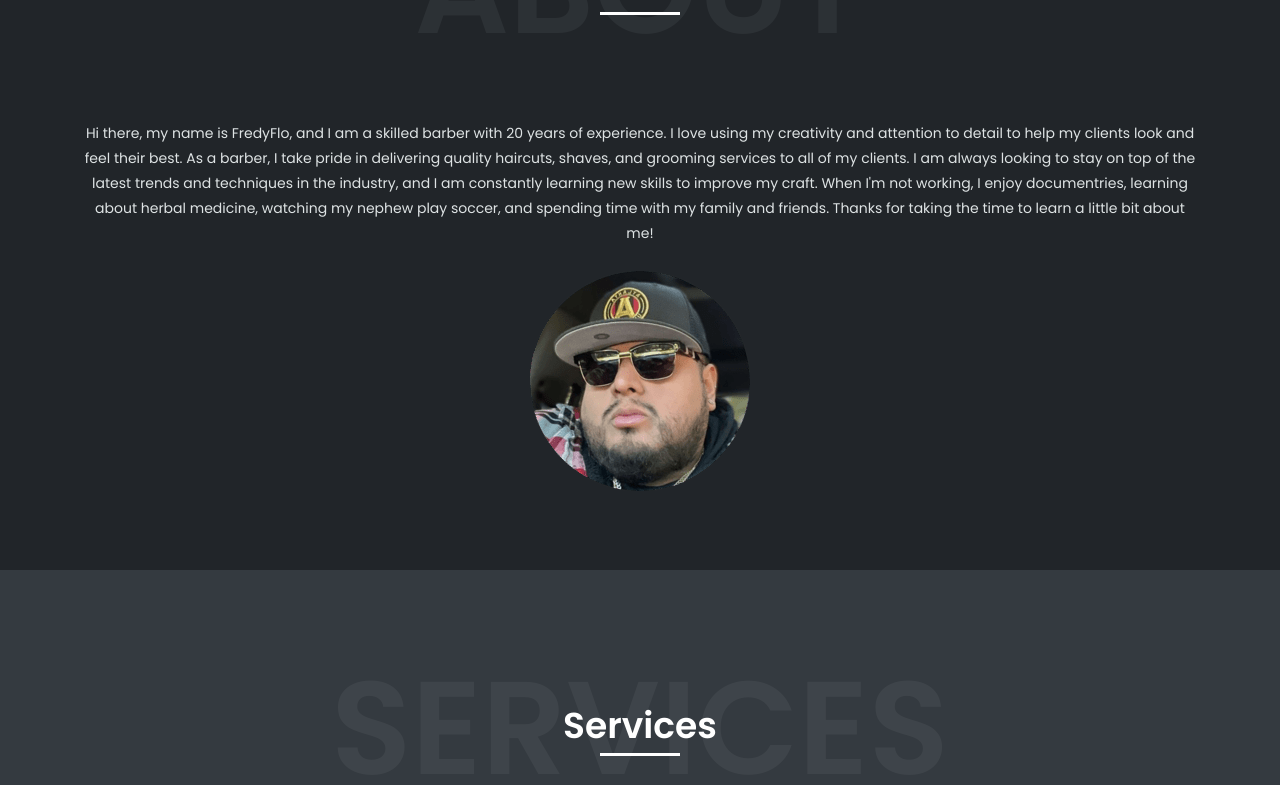
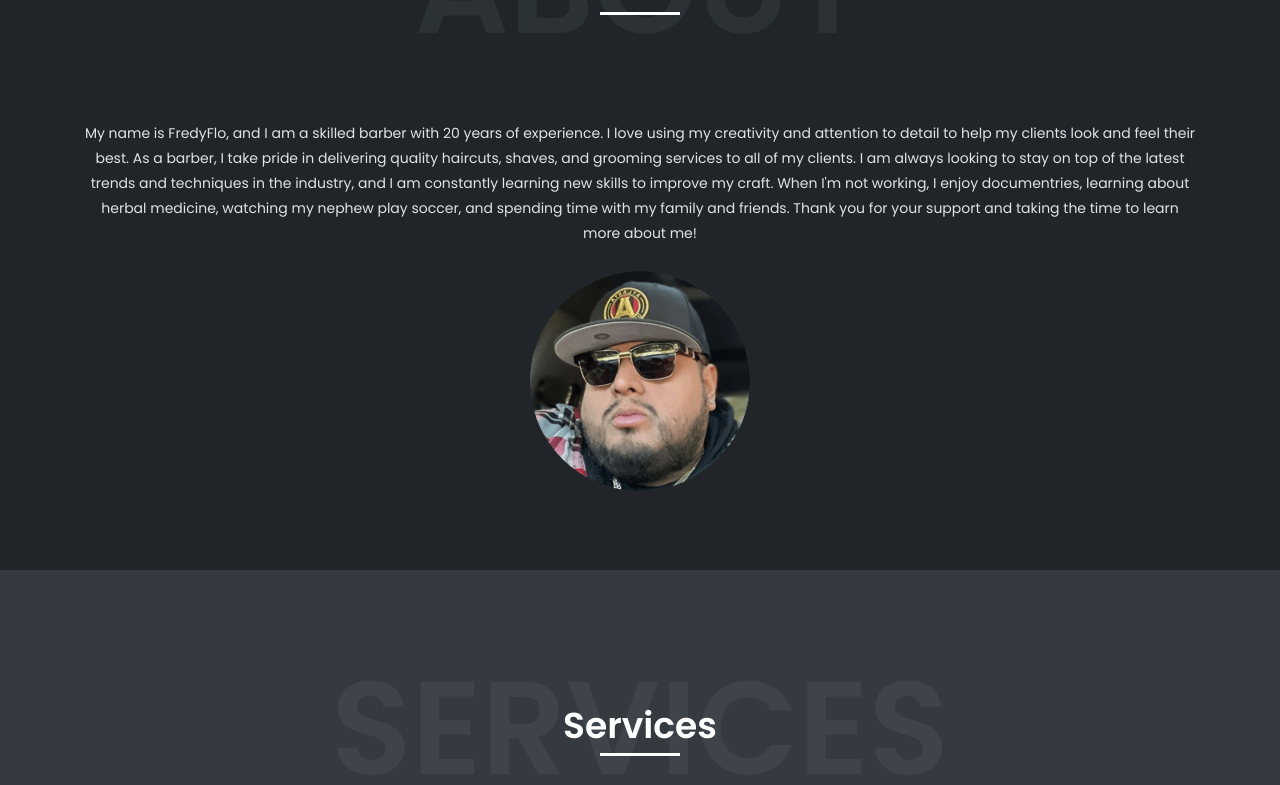
Before and after one commit to MLe678/flo-shop, a React (Create React App) app: page / in a window 1280 px wide. Shown: the part 995-1780 px from the top of the page. Built offline with nearby package versions, Linux system fonts and the light colour scheme.

Commit message:
updated About

```diff
--- a/src/components/About.jsx
+++ b/src/components/About.jsx
@@ -30,17 +30,17 @@ const AboutUs = ({ classicHeader, darkTheme }) => {
           {/* contact details */}
           <div className="justify-content-center text-center">
             <p className={"text-2 mb-4 " + (darkTheme ? "text-light" : "")}>
-              Hi there, my name is FredyFlo, and I am a skilled barber with 20
-              years of experience. I love using my creativity and attention to
-              detail to help my clients look and feel their best. As a barber, I
-              take pride in delivering quality haircuts, shaves, and grooming
+              My name is FredyFlo, and I am a skilled barber with 20 years of
+              experience. I love using my creativity and attention to detail to
+              help my clients look and feel their best. As a barber, I take
+              pride in delivering quality haircuts, shaves, and grooming
               services to all of my clients. I am always looking to stay on top
               of the latest trends and techniques in the industry, and I am
               constantly learning new skills to improve my craft. When I'm not
               working, I enjoy documentries, learning about herbal medicine,
               watching my nephew play soccer, and spending time with my family
-              and friends. Thanks for taking the time to learn a little bit
-              about me!
+              and friends. Thank you for your support and taking the time to
+              learn more about me!
             </p>
             <div className="image-container">
               <img src="/images/profile.png" alt="logo" />
--- a/src/components/Services.jsx
+++ b/src/components/Services.jsx
@@ -5,7 +5,7 @@ const Services = ({ classicHeader, darkTheme }) => {
   const services = [
     {
       name: "V.I.P",
-      desc: "Hair cut, shampoo, conditioner , hot towel with moisturizing facial cleanse",
+      desc: "Haircut, shampoo, conditioner , hot towel with moisturizing facial cleanse",
       icon: "fas fa-star",
     },
     {
@@ -46,7 +46,7 @@ const Services = ({ classicHeader, darkTheme }) => {
     {
       name: "Facial",
       desc: "Deep Facial Cleanse with Extractor",
-      icon: "fas fa-bolt",
+      icon: "fas fa-droplet",
     },
   ];
 
```
